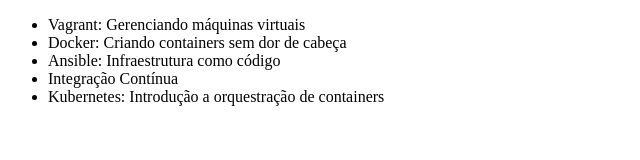
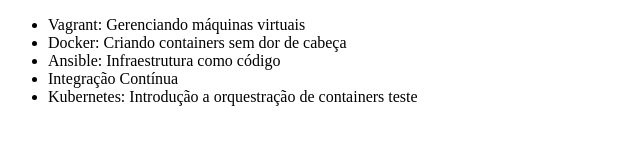
Before and after one commit to ThiagoBAlves13/aulagithub, a plain HTML site: page index.html in a window 1280 px wide. Shown: the full height of the page, 0-640 px from the left. Drawn offline with Linux system fonts and the light colour scheme.

Commit message:
Update index.html
teste

```diff
--- a/index.html
+++ b/index.html
@@ -10,7 +10,7 @@
         <li>Docker: Criando containers sem dor de cabeça</li>
         <li>Ansible: Infraestrutura como código</li>
         <li>Integração Contínua</li>
-	<li>Kubernetes: Introdução a orquestração de containers</li>
+	<li>Kubernetes: Introdução a orquestração de containers teste</li>
     </ul>
 </body>
 </html>
```
